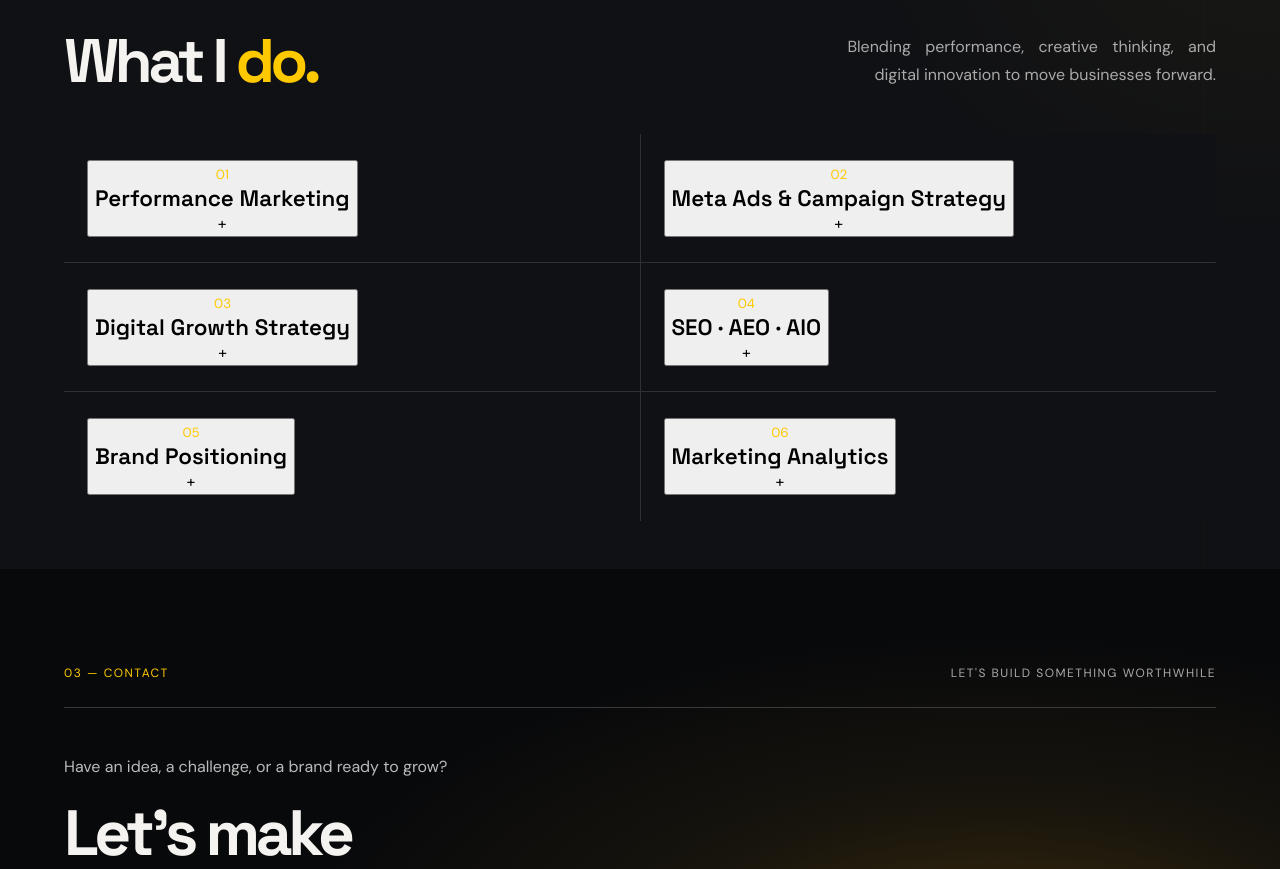
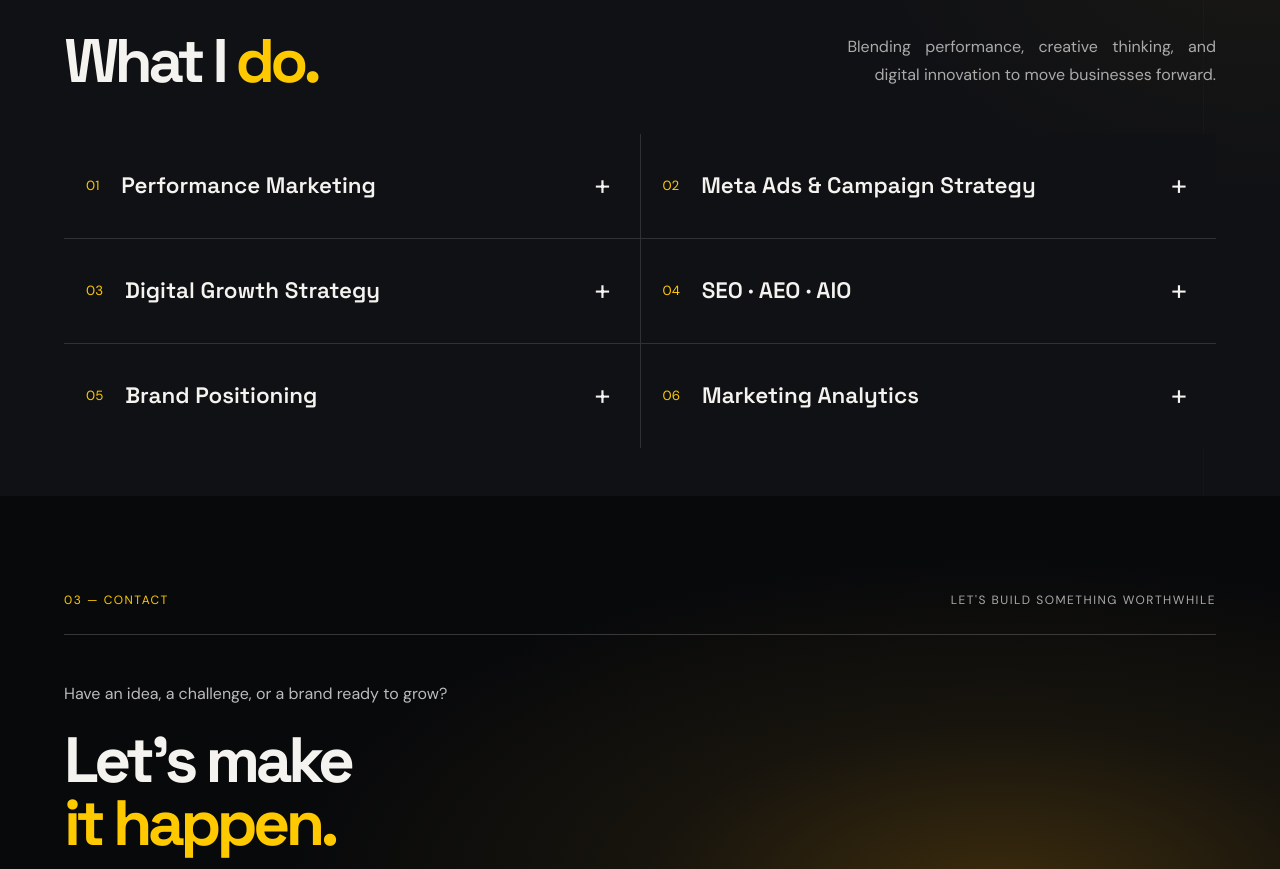
Before and after one commit to MuhammedRizwin/portfolio, a Next.js app: page / in a window 1280 px wide. Shown: the part 2180-3049 px from the top of the page. Built offline with nearby package versions, Linux system fonts and the light colour scheme.

Commit message:
Style accessible Expertise accordion dropdowns

```diff
--- a/app/globals.css
+++ b/app/globals.css
@@ -471,3 +471,17 @@ filter:none!important;
 .about .values>div{display:flex!important;flex-direction:column!important;align-items:center!important;text-align:center!important}
 .about .values>div strong{display:block!important;width:auto!important;max-width:100%!important;text-align:center!important;text-align-last:center!important;text-justify:auto!important;word-spacing:normal!important;letter-spacing:normal!important;white-space:normal!important}
 .about .values>div small{text-align:center!important}
+
+/* Accessible compact expertise accordions. */
+#expertise .skills .skill-accordion{display:block!important;padding:0!important;min-height:0!important;overflow:hidden}
+#expertise .skill-toggle{appearance:none;display:flex;align-items:center;gap:22px;width:100%;min-height:104px;padding:23px 22px;border:0;background:transparent;color:inherit;text-align:left;cursor:pointer;font:inherit}
+#expertise .skill-toggle small{color:#ffc900;flex:none}
+#expertise .skill-toggle h3{flex:1;margin:0!important;font-size:clamp(18px,1.75vw,25px)}
+#expertise .skill-chevron{display:grid;place-items:center;width:30px;height:30px;flex:none;color:#f5f3ef;font-size:29px;font-weight:300;line-height:1;transition:transform .25s,color .25s}
+#expertise .skill-open .skill-chevron{color:#ffc900}
+#expertise .skill-toggle:hover,#expertise .skill-toggle:focus-visible{background:#ffffff08}
+#expertise .skill-toggle:focus-visible{outline:2px solid #ffc900;outline-offset:-3px}
+#expertise .skill-detail{padding:0 28px 26px 62px}
+#expertise .skill-detail[hidden]{display:none!important}
+#expertise .skill-detail p{max-width:520px;margin:0;color:#b9b9b9;font-size:15px;line-height:1.75;text-align:left!important;hyphens:none}
+@media(max-width:800px){#expertise .skill-toggle{min-height:80px;padding:18px 14px;gap:15px}#expertise .skill-detail{padding:0 18px 22px 45px}#expertise .skill-toggle h3{font-size:18px}}
```
